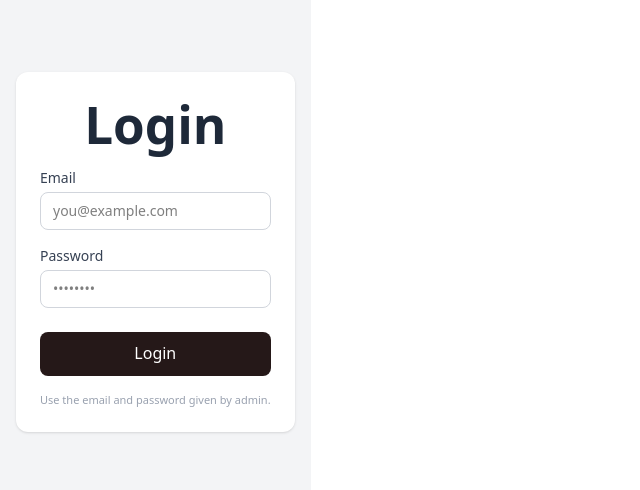
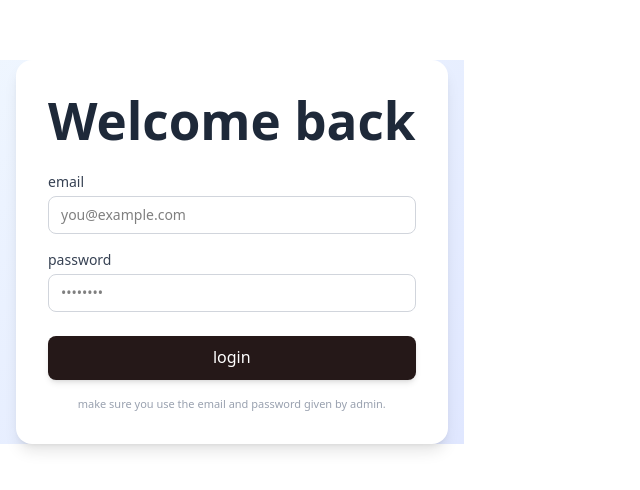
Before and after one commit to yogeshmishra3/frontend-hms, a React (Vite) app: page /login in a window 1280 px wide. Shown: the part 148-638 px from the top of the page, without its empty margins (0-640 px from the left). Built offline with nearby package versions, Linux system fonts and the light colour scheme.

Commit message:
Revamp Login page layout and styles

```diff
--- a/src/pages/Login.jsx
+++ b/src/pages/Login.jsx
@@ -22,12 +22,14 @@ export default function Login() {
   };
 
   return (
-    <div className="min-h-screen flex items-center justify-center bg-gray-100 px-4">
-      <div className="w-full max-w-sm">
-        <div className="bg-white rounded-xl shadow p-6">
-          <h1 className="text-xl font-semibold text-gray-800 text-center mb-4">
-            Login
-          </h1>
+    <div className=" flex items-center justify-center bg-gradient-to-br from-blue-50 to-indigo-100 px-4">
+      <div className="w-full ">
+        <div className="bg-white rounded-2xl shadow-lg p-6 sm:p-8">
+          <div className="mb-6 text-center">
+            <h1 className="text-2xl sm:text-3xl font-bold text-gray-800">
+              Welcome back
+            </h1>
+          </div>
 
           {err && (
             <div className="mb-4 text-sm text-red-700 bg-red-50 border border-red-200 rounded-lg px-3 py-2">
@@ -38,10 +40,10 @@ export default function Login() {
           <form onSubmit={submit} className="space-y-4">
             <div>
               <label className="block text-sm font-medium text-gray-700 mb-1">
-                Email
+                email
               </label>
               <input
-                className="w-full px-3 py-2 border border-gray-300 rounded-lg text-sm outline-none focus:ring-2 focus:ring-blue-500 focus:border-transparent text-black"
+                className="w-full px-3 py-2 border border-gray-300 rounded-lg  text-sm outline-none focus:ring-2 focus:ring-blue-500 text-black focus:border-transparent"
                 value={email}
                 onChange={(e) => setEmail(e.target.value)}
                 placeholder="you@example.com"
@@ -52,10 +54,10 @@ export default function Login() {
 
             <div>
               <label className="block text-sm font-medium text-gray-700 mb-1">
-                Password
+                password
               </label>
               <input
-                className="w-full px-3 py-2 border border-gray-300 rounded-lg text-sm outline-none focus:ring-2 focus:ring-blue-500 focus:border-transparent text-black"
+                className="w-full px-3 py-2 border border-gray-300 rounded-lg text-sm outline-none focus:ring-2 focus:ring-blue-500 text-black focus:border-transparent"
                 type="password"
                 value={password}
                 onChange={(e) => setPassword(e.target.value)}
@@ -65,15 +67,15 @@ export default function Login() {
             </div>
 
             <button
-              className="w-full mt-2 bg-blue-600 hover:bg-blue-700 text-white font-medium py-2 rounded-lg text-sm"
+              className="w-full mt-2 bg-blue-600 hover:bg-blue-700 text-white font-semibold py-2.5 rounded-lg text-sm shadow-md transition transform hover:scale-[1.01] active:scale-95"
               type="submit"
             >
-              Login
+              login
             </button>
           </form>
 
           <p className="mt-4 text-[11px] text-gray-400 text-center">
-            Use the email and password given by admin.
+            make sure you use the email and password given by admin.
           </p>
         </div>
       </div>
```
